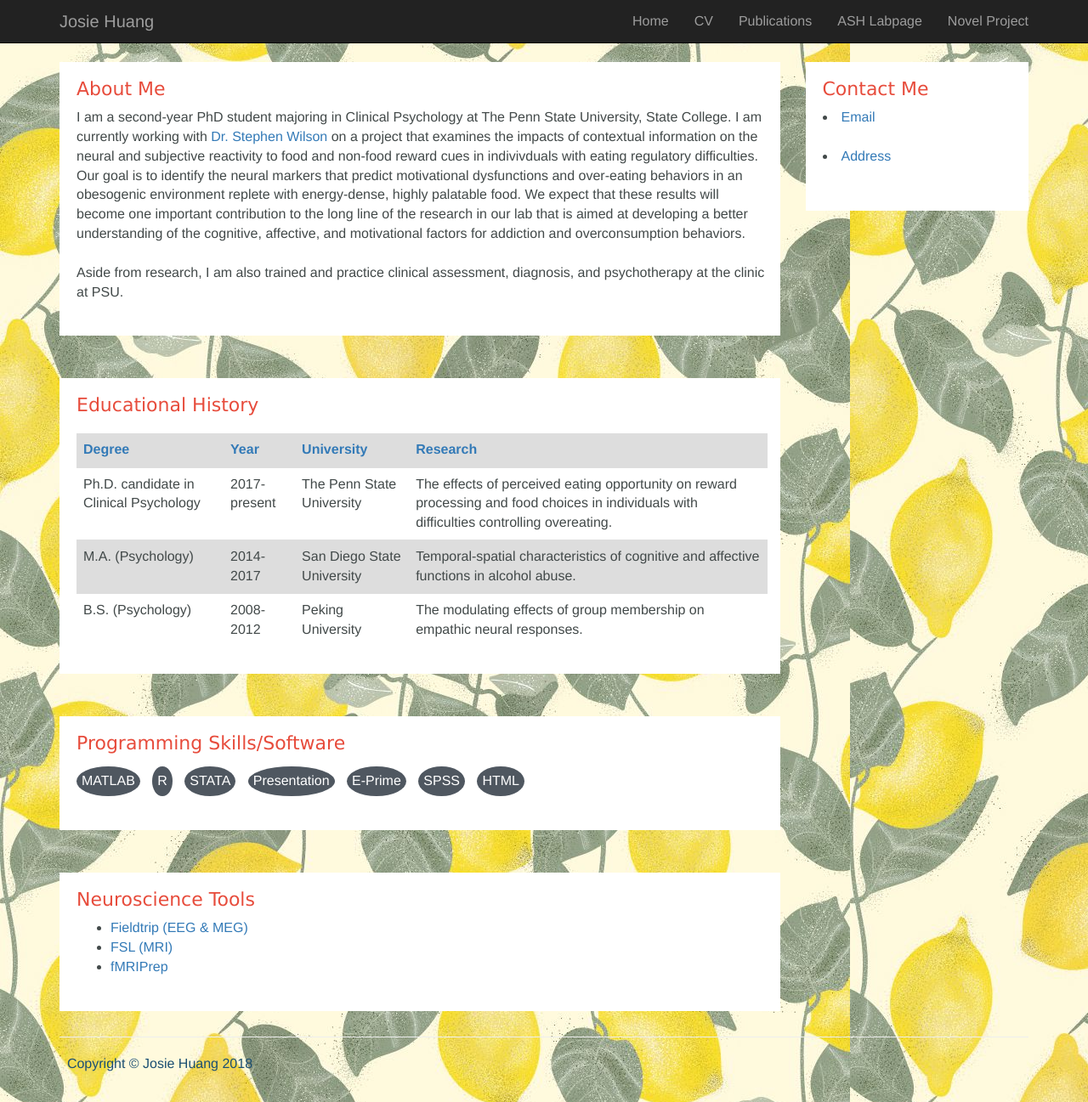
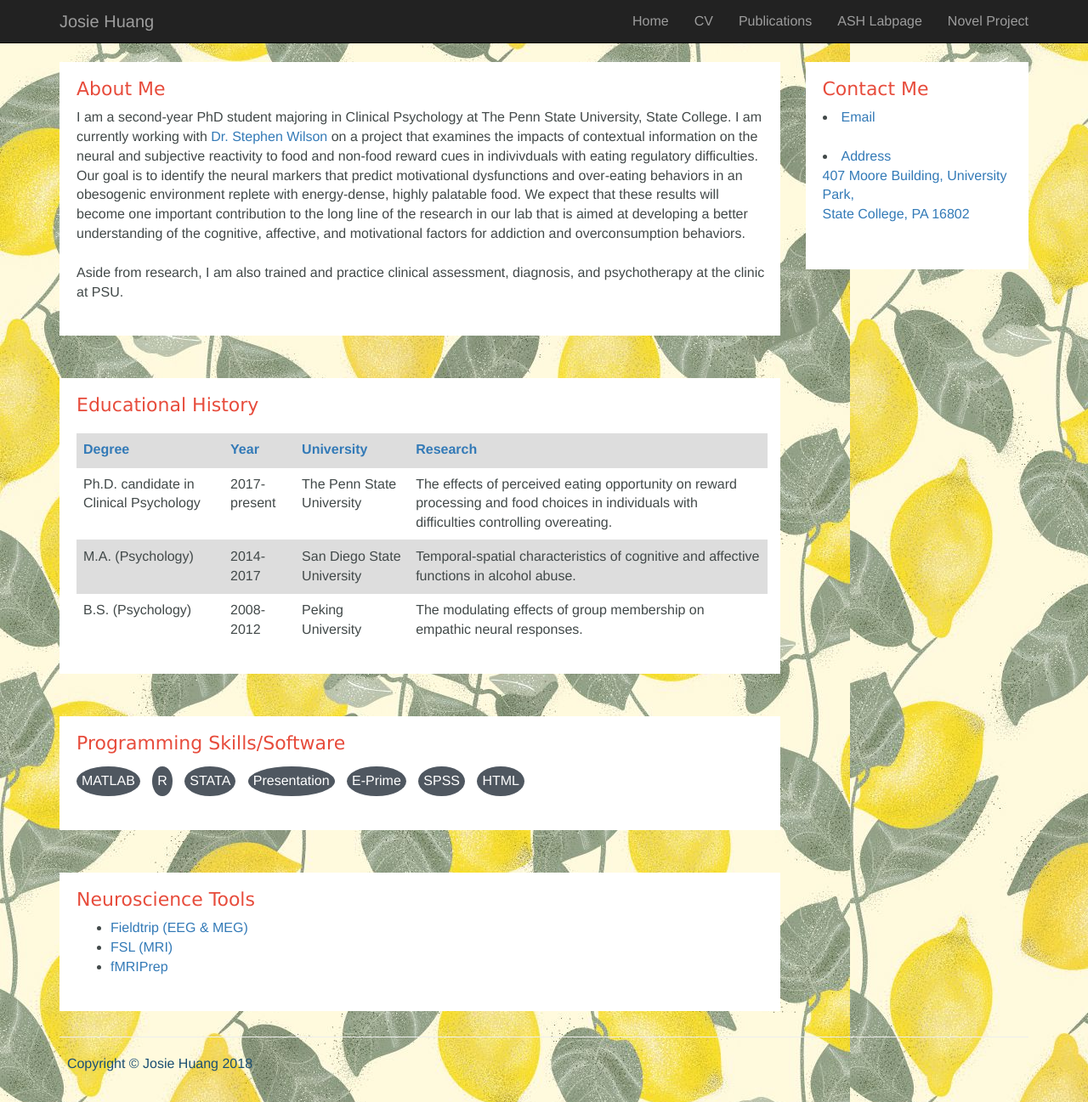
Before and after one commit to josie-shuang/josie-shuang.github.io, a Jekyll site: the page built from index.html, in a window 1280 px wide and 1297 px high. Shown: the whole window at 85% size. Built offline with Jekyll 4.4.1, drawn with Linux system fonts in a browser that asks for light colours.

Commit message:
Update _config.yml

```diff
--- a/_config.yml
+++ b/_config.yml
@@ -60,8 +60,7 @@ positions:
 contact:
 - title: Email
   url: mailto:suh438@psu.edu
-- title: Address
-  url: 407 Moore Building, University Park, <br/>State College, PA 16802
+- title: Address<br/>407 Moore Building, University Park, <br/>State College, PA 16802
 
 
 #Program Skills
@@ -92,7 +91,6 @@ publications:
 - title: Molnar, S. M., Beaton, L. E., Happer, J. P., Holcomb, L. A., <b> Huang, S.</b>, Arienzo, D., & Marinkovic, K. (2018). Behavioral and brain activity indices of cognitive control deficits in binge drinkers. <i>Brain Sciences, 8</i>(1), 9.
   url: http://www.mdpi.com/2076-3425/8/1/9
 - title: <b>Huang, S.</b>, Fan F., Zhang, Y., Yao, N., & Rodriguez, M. (2017). Attentional training for social anxiety in Chinese college students. <i> Chinese Journal of Clinical Psychology, 5 </i>, 986-990.
-  url: /
 - title: Zhang, N., Fan, F., <b>Huang, S.</b>, & Rodriguez, M. (2016). Mindfulness training for loneliness among Chinese college students - A pilot randomized controlled trial. <i>International Journal of Psychology</i>.
   url: https://onlinelibrary.wiley.com/doi/abs/10.1002/ijop.12394
 - title: <b>Huang, S.</b>, & Han, S. (2014). Shared beliefs enhance shared feelings - Religious/irreligious identifications modulate empathic neural responses. <i> Social Neuroscience, 9</i>(6), 639-649.
```
